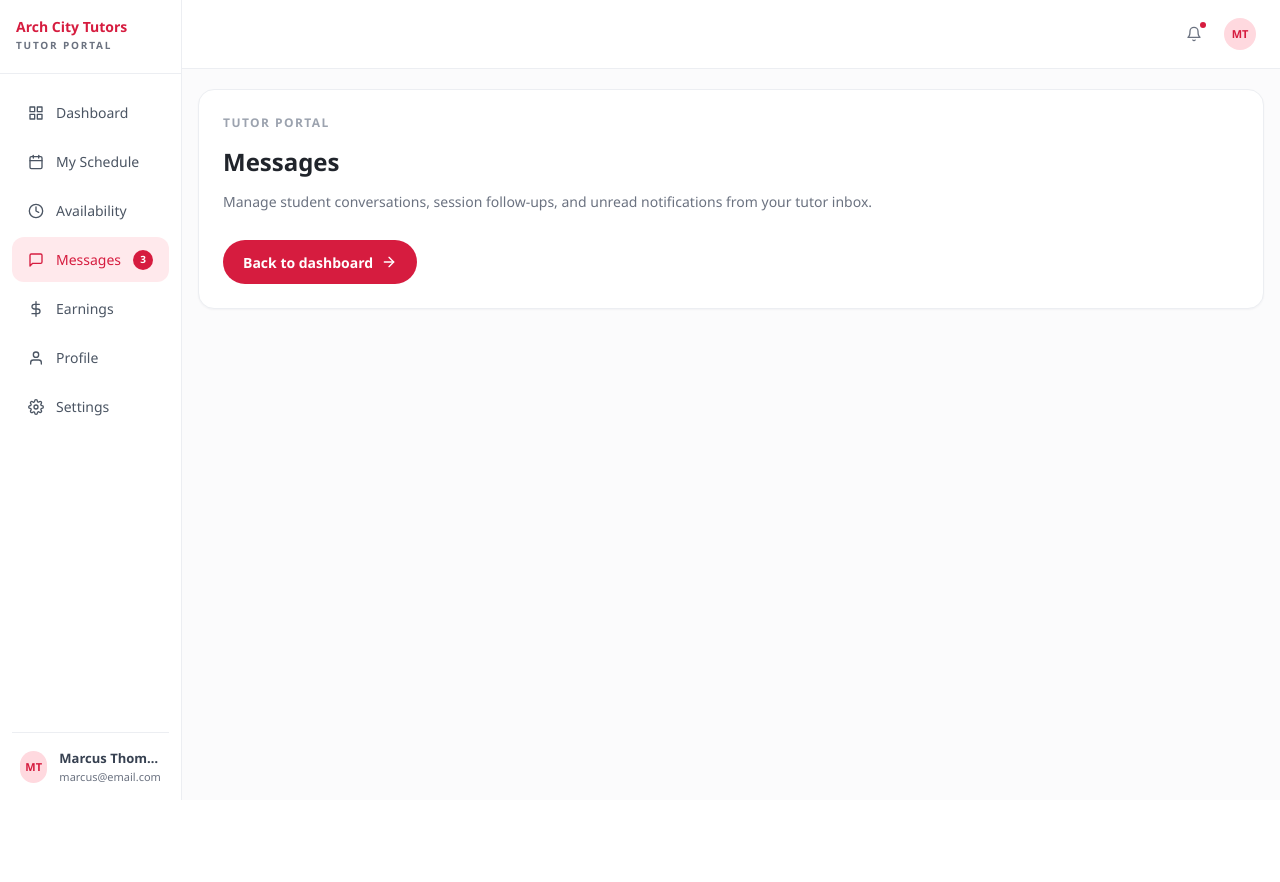
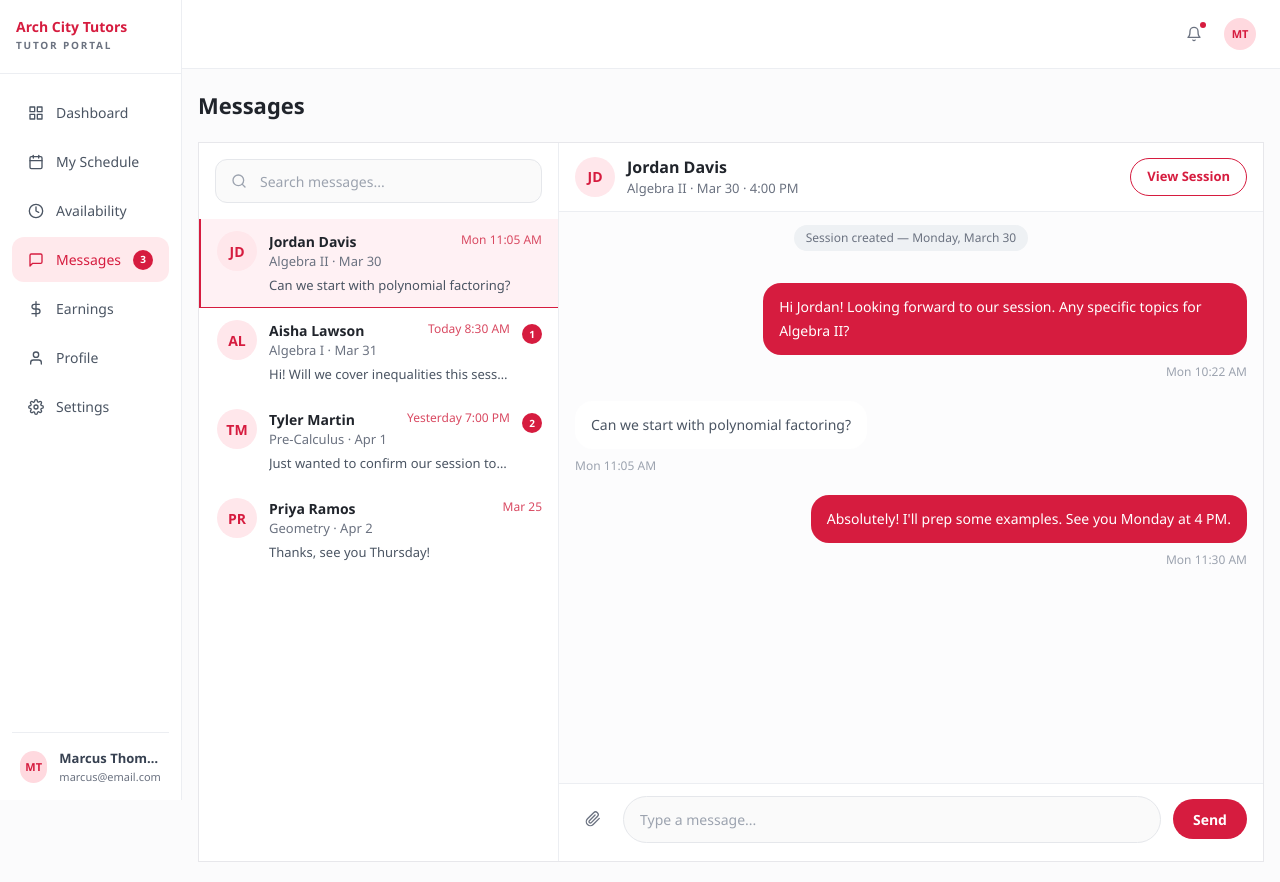
Before and after one commit to mmiskatul/arch-city, a Next.js app: page /tutor-dashboard/messages in a window 1280 px wide. Before the commit the page ends 800 px from the top, so only its background shows below. Built offline with nearby package versions, Linux system fonts and the light colour scheme.

Commit message:
üpdate the message section

```diff
--- a/app/tutor-dashboard/messages/page.tsx
+++ b/app/tutor-dashboard/messages/page.tsx
@@ -1,10 +1,5 @@
-import { TutorSectionPage } from "@/components/tutor/tutor-section-page";
+import { TutorMessagesPage } from "@/components/tutor/tutor-messages-page";
 
 export default function TutorMessagesRoute() {
-  return (
-    <TutorSectionPage
-      title="Messages"
-      description="Manage student conversations, session follow-ups, and unread notifications from your tutor inbox."
-    />
-  );
+  return <TutorMessagesPage />;
 }
--- /dev/null
+++ b/components/tutor/tutor-messages-page.tsx
@@ -0,0 +1,170 @@
+"use client";
+
+import Link from "next/link";
+import { useMemo, useState } from "react";
+import { FiPaperclip, FiSearch } from "react-icons/fi";
+
+import { TutorShell } from "@/components/tutor/tutor-shell";
+import { TUTOR_SCHEDULE_ROUTE } from "@/lib/routes";
+import { tutorMessageThreads } from "@/lib/tutor/messages-data";
+
+function MessageBubble({
+  sender,
+  message,
+  timestamp,
+}: {
+  sender: "tutor" | "student";
+  message: string;
+  timestamp: string;
+}) {
+  const isTutor = sender === "tutor";
+
+  return (
+    <div className={`flex ${isTutor ? "justify-end" : "justify-start"}`}>
+      <div className={`max-w-[72%] ${isTutor ? "items-end" : "items-start"} flex flex-col`}>
+        <div
+          className={`rounded-[18px] px-4 py-3 text-[14px] leading-6 ${
+            isTutor ? "bg-[#d61c3f] text-white" : "bg-white text-[#4b5563]"
+          }`}
+        >
+          {message}
+        </div>
+        <span className="mt-2 text-[12px] text-[#9ca3af]">{timestamp}</span>
+      </div>
+    </div>
+  );
+}
+
+export function TutorMessagesPage() {
+  const [activeThreadId, setActiveThreadId] = useState(tutorMessageThreads[0]?.id ?? "");
+  const activeThread = useMemo(
+    () => tutorMessageThreads.find((thread) => thread.id === activeThreadId) ?? tutorMessageThreads[0],
+    [activeThreadId],
+  );
+
+  return (
+    <TutorShell>
+      <div className="w-full px-2 sm:px-3 lg:px-4">
+        <h1 className="pb-5 text-[18px] font-bold text-[#20242b] sm:text-[22px]">Messages</h1>
+
+        <div className="grid min-h-[720px] border-y border-[#e7e7eb] bg-white xl:grid-cols-[360px_minmax(0,1fr)] xl:border">
+          <aside className="border-b border-[#eceef2] xl:border-r xl:border-b-0">
+            <div className="p-4">
+              <div className="relative">
+                <FiSearch className="pointer-events-none absolute left-4 top-1/2 h-4 w-4 -translate-y-1/2 text-[#9ca3af]" />
+                <input
+                  type="text"
+                  placeholder="Search messages..."
+                  className="h-11 w-full rounded-xl border border-[#e5e7eb] bg-[#fafafa] pl-11 pr-4 text-[14px] outline-none placeholder:text-[#9ca3af]"
+                />
+              </div>
+            </div>
+
+            <div className="divide-y divide-[#eceef2]">
+              {tutorMessageThreads.map((thread) => {
+                const active = thread.id === activeThread?.id;
+
+                return (
+                  <button
+                    key={thread.id}
+                    type="button"
+                    onClick={() => setActiveThreadId(thread.id)}
+                    className={`flex w-full items-start gap-3 border-l-2 px-4 py-3 text-left ${
+                      active ? "border-[#d61c3f] bg-[#fff1f4]" : "border-transparent bg-white"
+                    }`}
+                  >
+                    <div className="flex h-10 w-10 shrink-0 items-center justify-center rounded-full bg-[#ffe7eb] text-[14px] font-bold text-[#d61c3f]">
+                      {thread.studentInitials}
+                    </div>
+                    <div className="min-w-0 flex-1">
+                      <div className="flex items-start justify-between gap-3">
+                        <div className="min-w-0">
+                          <p className="truncate text-[14px] font-semibold text-[#20242b]">{thread.studentName}</p>
+                          <p className="truncate text-[13px] text-[#6b7280]">
+                            {thread.subject} · {thread.dateLabel}
+                          </p>
+                        </div>
+                        <span className="shrink-0 text-[12px] font-medium text-[#d94a62]">
+                          {thread.timestampLabel}
+                        </span>
+                      </div>
+                      <p className="mt-1 truncate text-[13px] text-[#4b5563]">{thread.preview}</p>
+                    </div>
+                    {thread.unreadCount > 0 ? (
+                      <span className="mt-1 flex h-5 min-w-5 items-center justify-center rounded-full bg-[#d61c3f] px-1.5 text-[10px] font-semibold text-white">
+                        {thread.unreadCount}
+                      </span>
+                    ) : null}
+                  </button>
+                );
+              })}
+            </div>
+          </aside>
+
+          {activeThread ? (
+            <section className="min-w-0">
+              <div className="flex items-center justify-between gap-4 border-b border-[#eceef2] px-4 py-3">
+                <div className="flex items-center gap-3">
+                  <div className="flex h-10 w-10 items-center justify-center rounded-full bg-[#ffe7eb] text-[14px] font-bold text-[#d61c3f]">
+                    {activeThread.studentInitials}
+                  </div>
+                  <div>
+                    <p className="font-semibold text-[#20242b]">{activeThread.studentName}</p>
+                    <p className="text-[13px] text-[#6b7280]">
+                      {activeThread.subject} · {activeThread.dateLabel} · 4:00 PM
+                    </p>
+                  </div>
+                </div>
+
+                <Link
+                  href={`${TUTOR_SCHEDULE_ROUTE}/${activeThread.sessionId}`}
+                  className="inline-flex rounded-full border border-[#d61c3f] px-4 py-2 text-[13px] font-semibold text-[#d61c3f] transition hover:bg-[#fff4f6]"
+                >
+                  View Session
+                </Link>
+              </div>
+
+              <div className="bg-[#fcfcfd] px-4 py-3 text-center">
+                <span className="inline-flex rounded-full bg-[#eef1f4] px-3 py-1 text-[12px] text-[#6b7280]">
+                  Session created — Monday, March 30
+                </span>
+              </div>
+
+              <div className="min-h-[520px] space-y-5 bg-[#fcfcfd] px-4 py-5">
+                {activeThread.messages.map((message) => (
+                  <MessageBubble
+                    key={message.id}
+                    sender={message.sender}
+                    message={message.message}
+                    timestamp={message.timestamp}
+                  />
+                ))}
+              </div>
+
+              <div className="border-t border-[#eceef2] bg-white px-4 py-3">
+                <div className="flex items-center gap-3">
+                  <button
+                    type="button"
+                    className="flex h-9 w-9 items-center justify-center rounded-full text-[#6b7280] transition hover:bg-[#f4f4f5]"
+                    aria-label="Attach"
+                  >
+                    <FiPaperclip className="h-4 w-4" />
+                  </button>
+                  <div className="flex-1 rounded-full border border-[#e5e7eb] bg-[#fafafa] px-4 py-3 text-[14px] text-[#9ca3af]">
+                    Type a message...
+                  </div>
+                  <button
+                    type="button"
+                    className="inline-flex h-10 items-center justify-center rounded-full bg-[#d61c3f] px-5 text-[14px] font-semibold text-white"
+                  >
+                    Send
+                  </button>
+                </div>
+              </div>
+            </section>
+          ) : null}
+        </div>
+      </div>
+    </TutorShell>
+  );
+}
```
